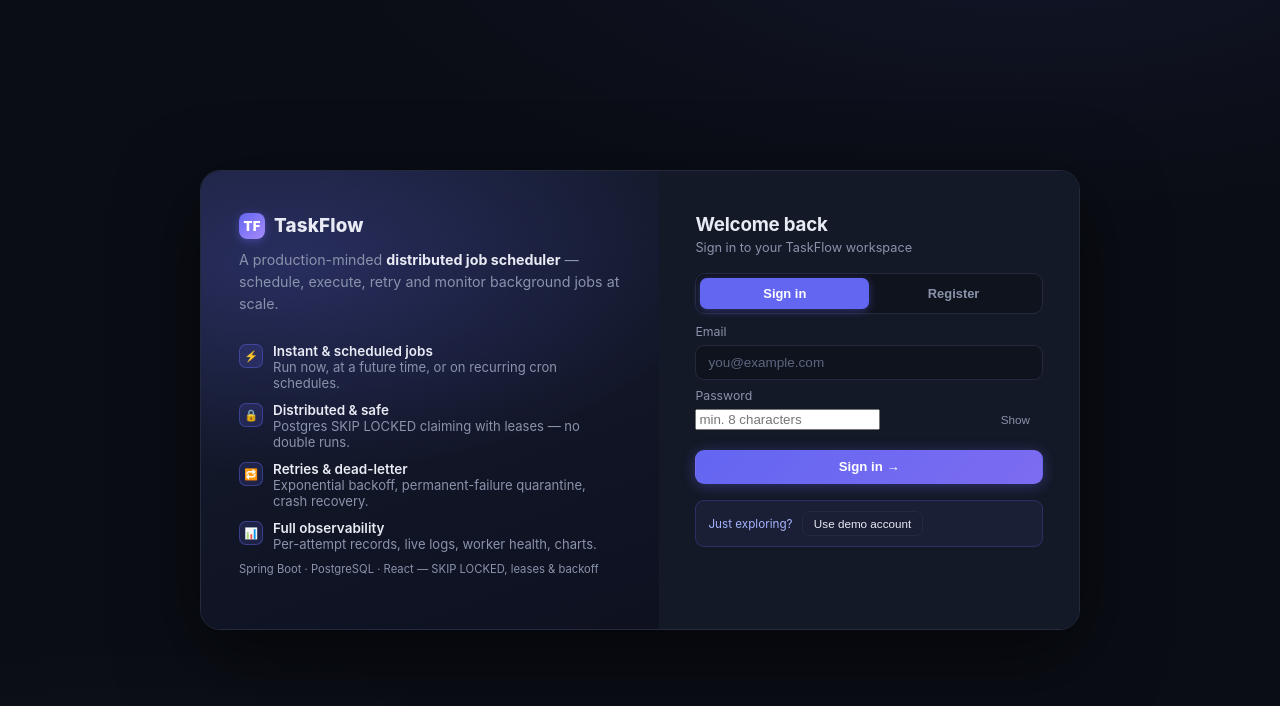
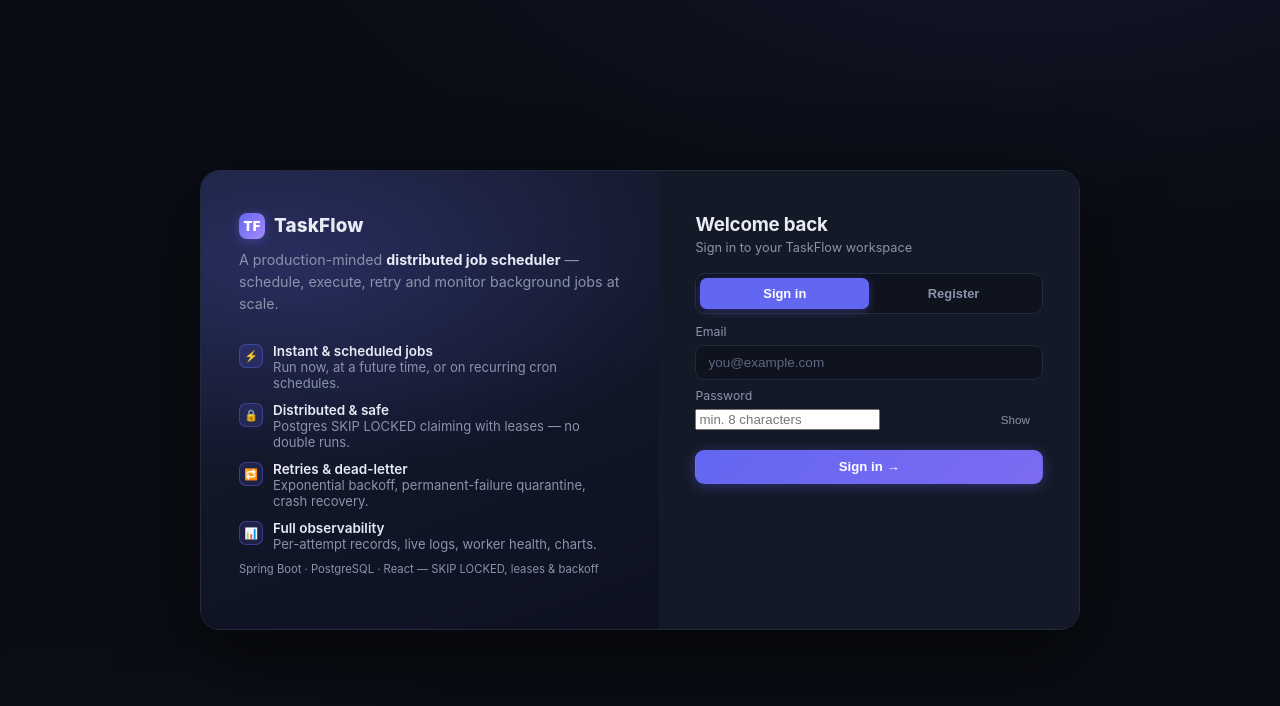
Before and after one commit to sandeep780049/taskflow, a React (Vite) app in the folder frontend/: page /login in a window 1280 px wide. Shown: the top 706 px of the page. Built offline with nearby package versions, Linux system fonts and the light colour scheme; no server answers.

Commit message:
fix: remove demo account feature from login page
- Remove 'Use demo account' button and pre-filled demo credentials
- Remove demo login reference from README
- Users must sign up with their own credentials

```diff
--- a/frontend/src/pages/Login.tsx
+++ b/frontend/src/pages/Login.tsx
@@ -34,12 +34,6 @@ export default function Login() {
     }
   };
 
-  const fillDemo = () => {
-    setMode('login');
-    setEmail('demo@taskflow.dev');
-    setPassword('demo-pass-1234');
-    setError(null);
-  };
 
   return (
     <div className="center-page">
@@ -94,9 +88,6 @@ export default function Login() {
                 mode === 'login' ? 'Sign in →' : 'Create account →'}
             </button>
           </form>
-          <div className="demo-hint">
-            Just exploring? <button type="button" className="btn small ghost" onClick={fillDemo} style={{ marginLeft: 6 }}>Use demo account</button>
-          </div>
         </main>
       </div>
     </div>
```
Also changed, not shown: 1 other file (tests, documents, lock files or other folders).
